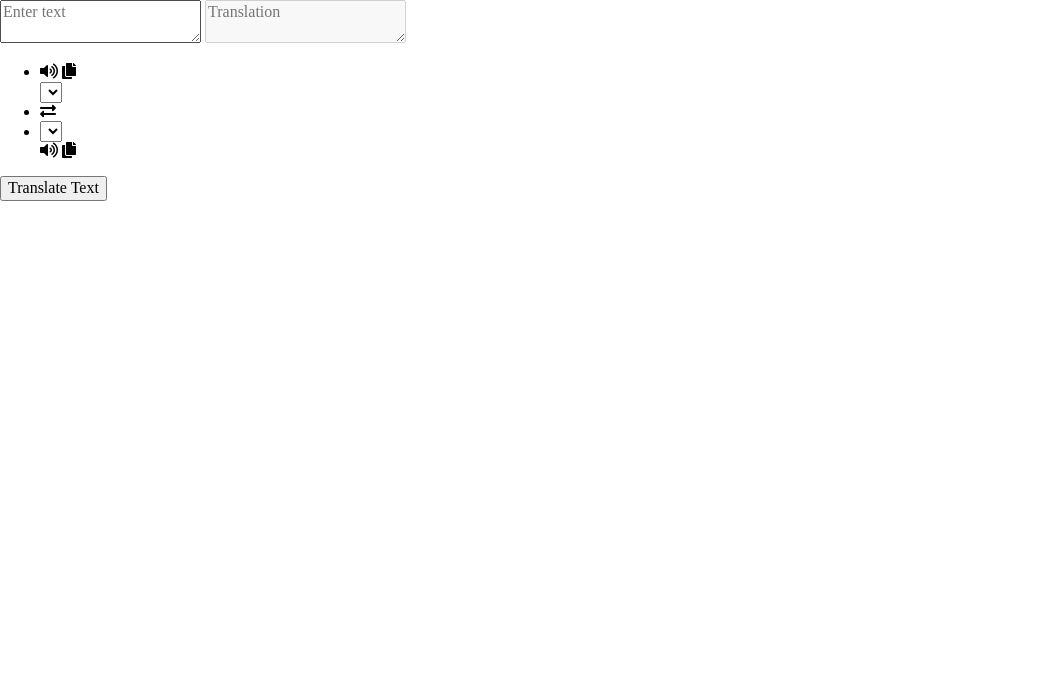
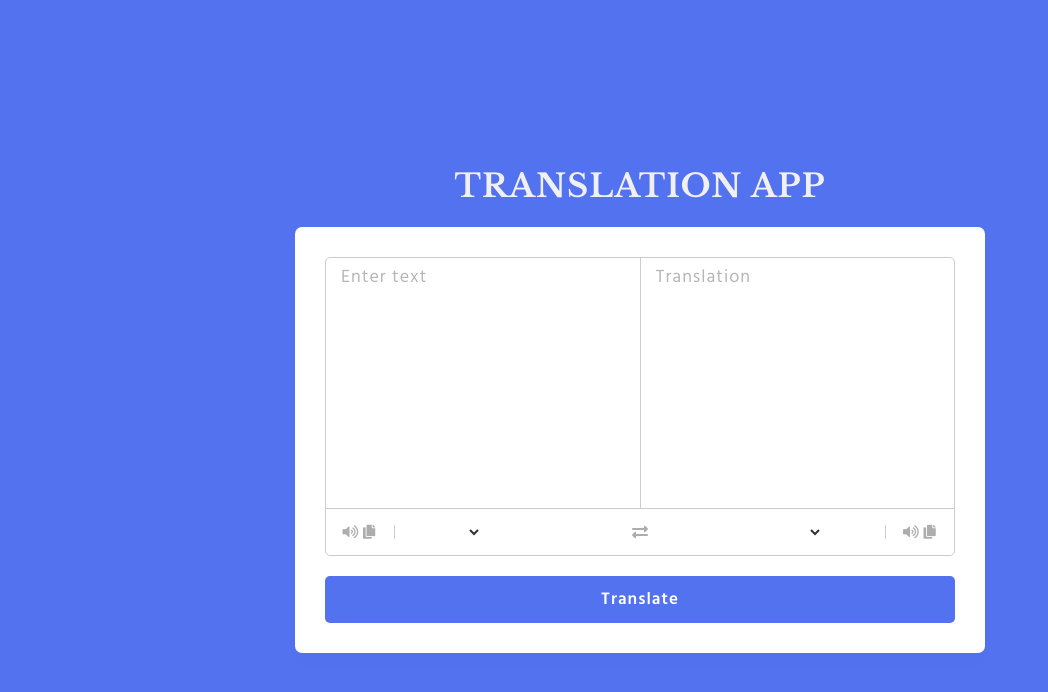
Before and after one commit to MAbdurahman/js-language-translator, a plain HTML site: page index.html in a window 1280 px wide. Shown: the whole page, without its empty margins (0-1048 px from the left). Drawn offline with nearby package versions, Linux system fonts and the light colour scheme.

Commit message:
Add styles to project

```diff
--- a/css/main.css
+++ b/css/main.css
@@ -0,0 +1,245 @@
+
+@import url('https://fonts.googleapis.com/css2?family=Hind:wght@400;600&family=Libre+Baskerville:wght@400;700&display=swap');
+
+/* ==========================================
+              Website Resets
+============================================= */
+*,
+*::after,
+*::before {
+    margin: 0;
+    padding: 0;
+    box-sizing: border-box;
+    -webkit-user-select: none;
+    -moz-user-select: none;
+    -ms-user-select: none;
+    -o-user-select: none;
+    user-select: none;
+
+
+}
+
+*::-moz-focus-inner {
+    border: 0;
+}
+
+*:focus {
+    outline: none;
+}
+
+/*==============================================
+          root, html, and body styles
+=================================================*/
+:root {
+    --clr-neutral-100: hsla(0, 0%, 98%, 100%);
+    --clr-neutral-200: hsla(0, 0%, 94%, 100%);
+    --clr-neutral-300: hsla(0, 0%, 85%, 100%);
+    --clr-neutral-400: hsla(0, 0%, 75%, 100%);
+    --clr-neutral-500: hsla(0, 0%, 60%, 100%);
+    --clr-neutral-600: hsla(0, 0%, 38%, 100%);
+    --clr-neutral-700: hsla(0, 0%, 19%, 100%);
+    --clr-neutral-800: hsla(0, 0%, 7%, 100%);
+
+    --clr-augmented-100: hsla(210, 15%, 58%, 100%);
+    --clr-augmented-200: hsla(210, 11%, 50%, 100%);
+    --clr-augmented-300: hsla(210, 11%, 36%, 100%);
+    --clr-augmented-400: hsla(210, 25%, 19%, 100%);
+
+    --ff-font-body: 'Hind', sans-serif;
+    --ff-font-head: 'Libre Baskerville', serif;
+
+    --fw-font-weight-400: 400;
+    --fw-font-weight-600: 600;
+    --fw-font-weight-700: 700;
+}
+
+
+
+body{
+    display: flex;
+    flex-direction: column;
+    align-items: center;
+    justify-content: center;
+    padding: 0 10px;
+    min-height: 100vh;
+    background: #5372F0;
+    font-font: var(--ff-font-body);
+}
+
+.title h1 {
+    font-family: var(--ff-font-head);
+    text-transform: uppercase;
+    letter-spacing: 1px;
+    color: var(--clr-neutral-200);
+}
+
+/*=============================================
+
+================================================*/
+.container{
+    max-width: 690px;
+    width: 100%;
+    padding: 30px;
+    background: #fff;
+    border-radius: 7px;
+    box-shadow: 0 10px 20px rgba(0,0,0,0.01);
+}
+.wrapper{
+    border-radius: 5px;
+    border: 1px solid #ccc;
+}
+.wrapper .text-input{
+    display: flex;
+    border-bottom: 1px solid #ccc;
+}
+.text-input .to-text{
+    border-radius: 0px;
+    border-left: 1px solid #ccc;
+}
+
+/*=============================================
+
+================================================*/
+.text-input textarea{
+    height: 250px;
+    width: 100%;
+    border: none;
+    outline: none;
+    resize: none;
+    background: none;
+    font-family: var(--ff-font-body);
+    font-size: 18px;
+    letter-spacing: 1px;
+    padding: 10px 15px;
+    border-radius: 5px;
+}
+.text-input textarea::placeholder{
+    color: #b7b6b6;
+}
+
+/*=============================================
+
+================================================*/
+.controls, li, .icons, .icons i{
+    display: flex;
+    align-items: center;
+    justify-content: space-between;
+}
+.controls{
+    list-style: none;
+    padding: 12px 15px;
+}
+
+/*=============================================
+
+================================================*/
+.controls .row .icons{
+    width: 38%;
+}
+.controls .row .icons i{
+    width: 50px;
+    color: #adadad;
+    font-size: 14px;
+    cursor: pointer;
+    transition: transform 0.2s ease;
+    justify-content: center;
+}
+.controls .row.from .icons{
+    padding-right: 15px;
+    border-right: 1px solid #ccc;
+}
+.controls .row.to .icons{
+    padding-left: 15px;
+    border-left: 1px solid #ccc;
+}
+
+/*=============================================
+
+================================================*/
+.controls .row select{
+    color: #333;
+    border: none;
+    outline: none;
+    font-size: 18px;
+    background: none;
+    padding-left: 5px;
+    cursor: pointer;
+}
+.text-input textarea::-webkit-scrollbar{
+    width: 4px;
+}
+.controls .row select::-webkit-scrollbar{
+    width: 8px;
+}
+.text-input textarea::-webkit-scrollbar-track,
+.controls .row select::-webkit-scrollbar-track{
+    background: #fff;
+}
+.text-input textarea::-webkit-scrollbar-thumb{
+    background: #ddd;
+    border-radius: 8px;
+}
+.controls .row select::-webkit-scrollbar-thumb{
+    background: #999;
+    border-radius: 8px;
+    border-right: 2px solid #ffffff;
+}
+.controls .exchange{
+    color: #adadad;
+    cursor: pointer;
+    font-size: 16px;
+    transition: transform 0.2s ease;
+}
+.controls i:active{
+    transform: scale(0.9);
+}
+.container button {
+    width: 100%;
+    padding: 14px;
+    outline: none;
+    border: none;
+    color: #fff;
+    cursor: pointer;
+    margin-top: 20px;
+    font-family: var(--ff-font-body);
+    font-weight: var(--fw-font-weight-600);
+    font-size: 17px;
+    letter-spacing: 1px;
+    border-radius: 5px;
+    background: #5372F0;
+}
+
+/*=============================================
+          media queries
+================================================*/
+@media (max-width: 660px){
+    .title h1 {
+        font-size: 1.25rem;
+    }
+    .container{
+        padding: 20px;
+    }
+    .wrapper .text-input{
+        flex-direction: column;
+    }
+    .text-input .to-text{
+        border-left: 0px;
+        border-top: 1px solid #ccc;
+    }
+    .text-input textarea{
+        height: 200px;
+    }
+    .controls .row .icons{
+        display: none;
+    }
+    .container button{
+        padding: 13px;
+        font-size: 16px;
+    }
+    .controls .row select{
+        font-size: 16px;
+    }
+    .controls .exchange{
+        font-size: 14px;
+    }
+}
--- a/index.html
+++ b/index.html
@@ -17,6 +17,9 @@
     <title>js-language-translator</title>
 </head>
 <body>
+<div class="title">
+    <h1>Translation App</h1>
+</div>
 <div class="container">
     <div class="wrapper">
         <div class="text-input">
@@ -41,7 +44,7 @@
             </li>
         </ul>
     </div>
-    <button>Translate Text</button>
+    <button>Translate</button>
 </div>
 
 <!-- jQuery scripts -->
```
